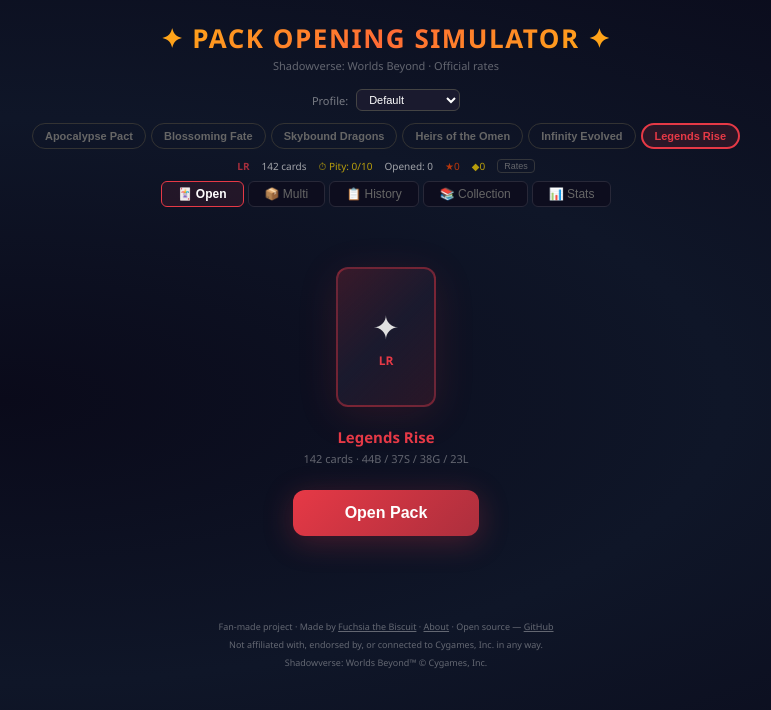
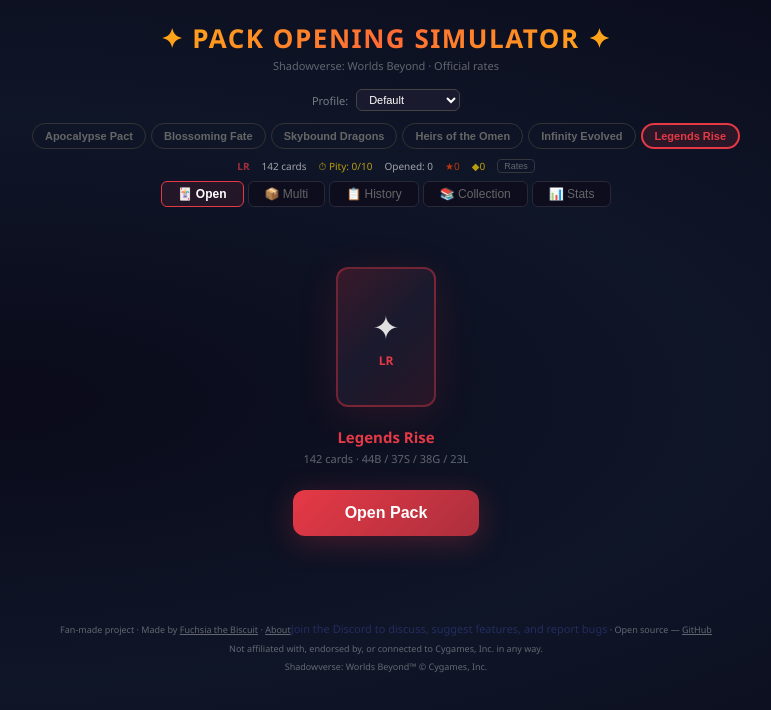
Before and after one commit to Fuchsia525/svwb-pack-simulator, a React (Vite) app: page / in a window 1280 px wide. Shown: the top 710 px of the page, without its empty margins (254-1025 px from the left). Built offline with nearby package versions, Linux system fonts and the light colour scheme.

Commit message:
feat: add Discord link to footer

```diff
--- a/src/App.jsx
+++ b/src/App.jsx
@@ -1607,6 +1607,10 @@
   <a href="https://github.com/Fuchsia525/svwb-pack-simulator#readme" target="_blank" rel="noreferrer" style={{ color: "inherit" }}>
     About
   </a>
+  <a href="https://discord.gg/928fVs8U6h" target="_blank" rel="noopener noreferrer"
+    style={{ color: "#5865F2", fontSize: 11, textDecoration: "none", opacity: 0.7 }}>
+    Join the Discord to discuss, suggest features, and report bugs
+  </a>
   {" "}· Open source —{" "}
   <a href="https://github.com/Fuchsia525/svwb-pack-simulator" target="_blank" rel="noreferrer" style={{ color: "inherit" }}>
     GitHub
```
